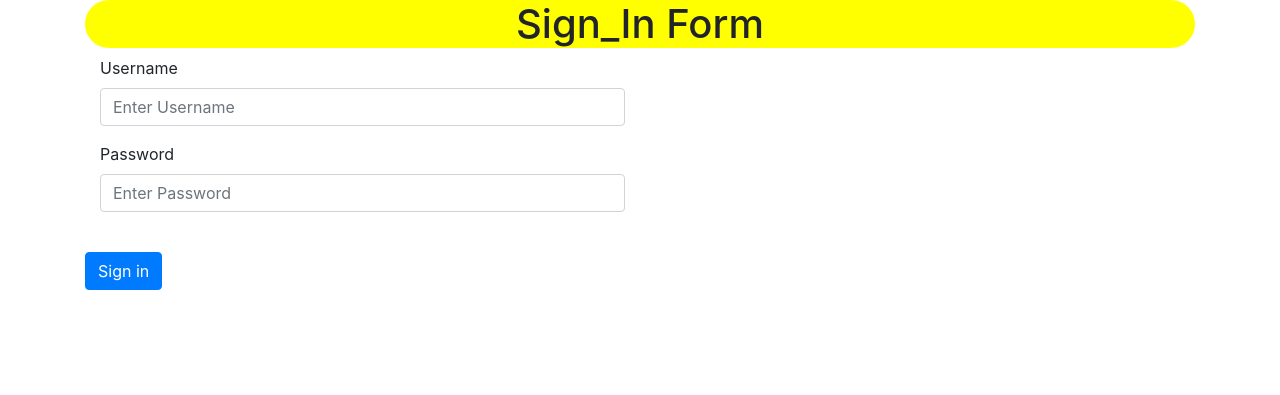
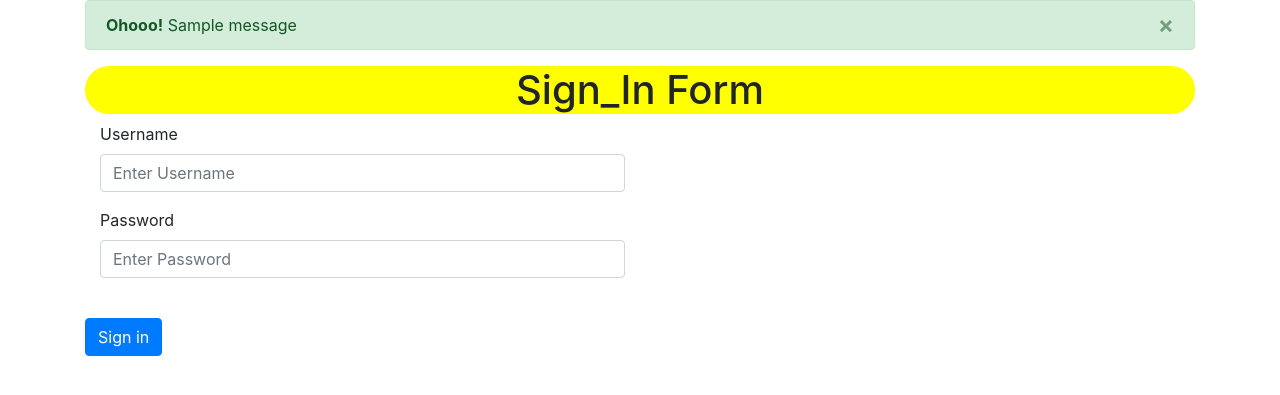
Before and after one commit to dk8534/blog, a Django app: template templates/signin.html in a window 1280 px wide. Shown: the top 395 px of the page. Run offline with Django 3.2, Linux system fonts and the light colour scheme; the template is opened without the code that fills it, so the values that code supplies are empty; one stand-in notice (Sample message) is shown; some libraries are stand-ins or nearby versions.

Commit message:
Some changes

```diff
--- a/templates/base.html
+++ b/templates/base.html
@@ -23,12 +23,12 @@
 
         {% if request.user.is_authenticated %}
         <li><button class="btn btn-outline-danger my-2 my-sm-0" type="submit"><a
-              href="signout/">{{request.user.get_full_name}} - Logout</a></button></li>
+              href="signout/">{{request.user.get_full_name}} - Sign Out</a></button></li>
         {% else %}
         <li class="nav-item active"><button class="btn btn-outline-success btn-sm my-2 my-sm-0"><a class="nav-link"
-              href="signup/">Signup</a></button></li> &ensp;
+              href="signup/">Sign Up</a></button></li> &ensp;
         <li class="nav-item active"><button class="btn btn-outline-success btn-sm my-2 my-sm-0"><a class="nav-link"
-              href="signin/">Signin</a></button></li>&ensp;
+              href="signin/">Sign In</a></button></li>&ensp;
         <!-- -->
 
 
--- a/templates/post_list.html
+++ b/templates/post_list.html
@@ -2,7 +2,7 @@
 {% block content %}
 {% for message in messages %}
 <div class="alert alert-{{ message.tags }} alert-dismissible fade show" role="alert">
-    <strong>Alert!</strong> {{ message}}
+    <strong>Hurrye!</strong> {{ message}}
     <button type="button" class="close" data-dismiss="alert" aria-label="Close">
       <span aria-hidden="true">&times;</span>
     </button>
--- a/templates/show.html
+++ b/templates/show.html
@@ -9,7 +9,8 @@
 <div style="font-size:30px; color:aqua;"><li><b> {{ i.title }}</b></li></div>
 <div>{{ i.text }}</div><br>
 
-
+{% empty %}
+<div class="container"><h2>No data found...</h2></div>
 {% endfor %}
 
 {% endblock %}
--- a/templates/signin.html
+++ b/templates/signin.html
@@ -8,7 +8,16 @@
     <link rel="stylesheet" href="https://cdn.jsdelivr.net/npm/bootstrap@4.0.0/dist/css/bootstrap.min.css" integrity="sha384-Gn5384xqQ1aoWXA+058RXPxPg6fy4IWvTNh0E263XmFcJlSAwiGgFAW/dAiS6JXm" crossorigin="anonymous">
 </head>
 <body>
+
   <div class="container">
+    {% for message in messages %}
+<div class="alert alert-{{ message.tags }} alert-dismissible fade show" role="alert">
+    <strong>Ohooo!</strong> {{ message}}
+    <button type="button" class="close" data-dismiss="alert" aria-label="Close">
+      <span aria-hidden="true">&times;</span>
+    </button>
+  </div>
+{% endfor %}
     <form method="POST">
     {% csrf_token %}
 
--- a/templates/signup.html
+++ b/templates/signup.html
@@ -16,7 +16,7 @@
 
 {% for message in messages %}
 <div class="alert alert-{{ message.tags }} alert-dismissible fade show" role="alert">
-    <strong>Alert!</strong> {{ message}}
+    <strong>Ohooo!</strong> {{ message}}
     <button type="button" class="close" data-dismiss="alert" aria-label="Close">
       <span aria-hidden="true">&times;</span>
     </button>
```
Also changed, not shown: app2/views.py (+4 -4 lines), db.sqlite3.
